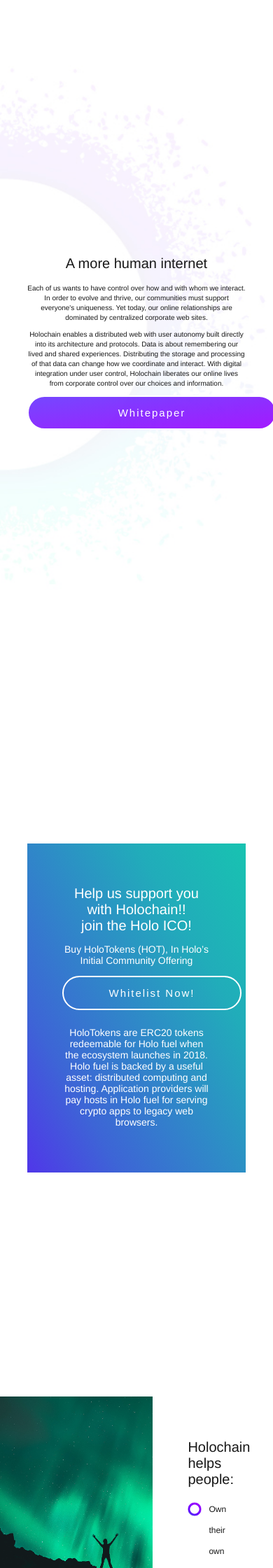
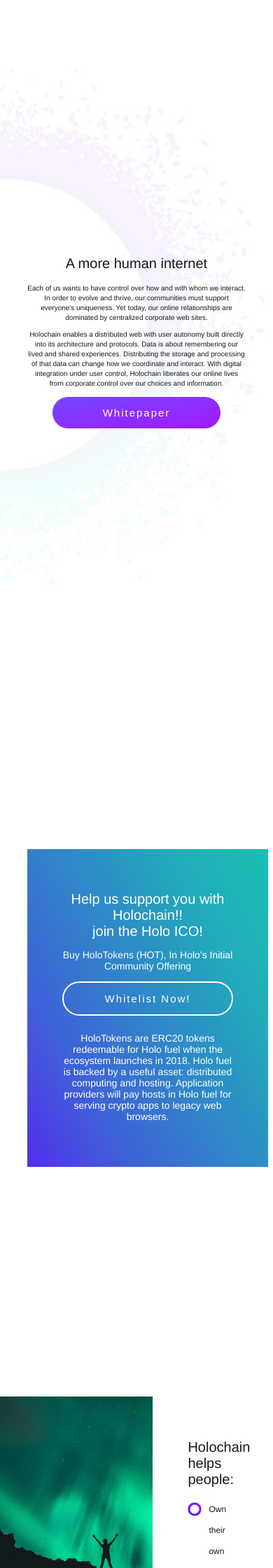
Before and after one commit to holochain/website, a Jekyll site: the page built from index.md, in a window 390 px wide. Shown: the part 2422-4662 px from the top of the page at 70% size. Built offline with Jekyll 4.4.1, drawn with Linux system fonts in a browser that asks for light colours; nearby versions of some CDN libraries.

Commit message:
Mobile menu fix
Mobile menu and hackathon area buttons more responsive. Address issue #65

```diff
--- a/css/main.scss
+++ b/css/main.scss
@@ -595,7 +595,7 @@
     background-clip: padding-box;
     padding-left: 20px;
     padding-right: 20px;
-    min-width: 300px;
+    min-width: 250px;
     //margin: 7.5px;
     font-weight: normal;
     letter-spacing: 2px;
@@ -627,11 +627,11 @@
 	}
 
     @include for-phone-only {
-		width: 100%;
-		min-width: 0;
+		width: 200px;
+		min-width: 100px;
 		margin: 0;
 		margin-bottom: 10px;
-    font-size: 1.5em;
+    font-size: 1.5rem;
 	}
 }
 
@@ -677,7 +677,7 @@
 }
 
 .submit-button {
-	width: 104%;
+	width: 100%;
 	color: white;
 	font-size: 16px;
 	font-weight:bold;
@@ -1080,7 +1080,7 @@
   .mobile-menu .lines {
     position: absolute;
     top: 10px !important;
-    right: 10px;
+    right: 40px;
     border-bottom: 15px double #000;
     border-top: 5px solid #000;
     content:"";
@@ -1112,10 +1112,20 @@
 
 @media screen and (max-width: 768px){
     header img {
-    margin-top: 40px;
     height: auto;
     max-width: 100%;
     height: 40px;
     display: inline-block;
+    margin-top: 15px;
+    }
+    .mobile-menu .lines {
+    position: absolute;
+    top: 10px !important;
+    right: 20px!important;
+    }
+}
+@media screen and (max-width: 460px){
+    header img {
+    margin-top: 40px;
 }
 }
```
